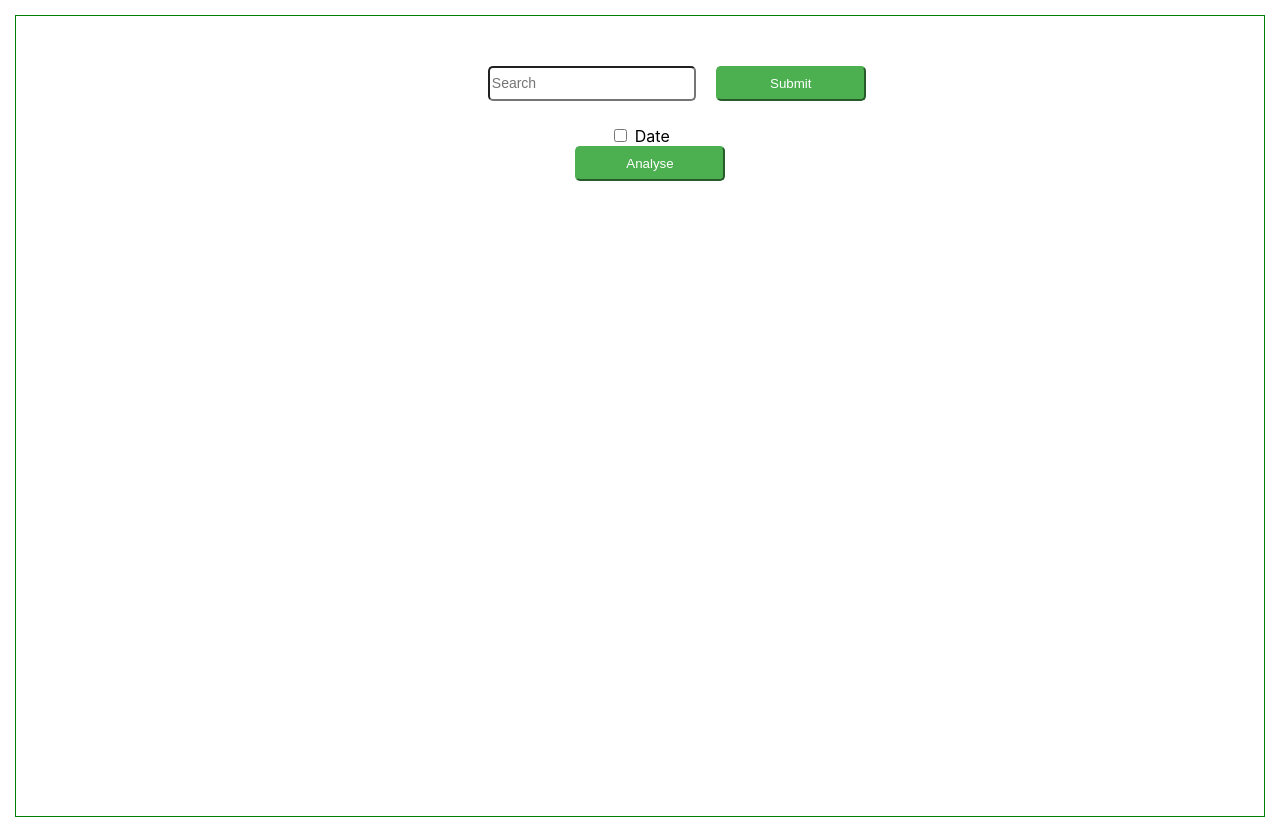
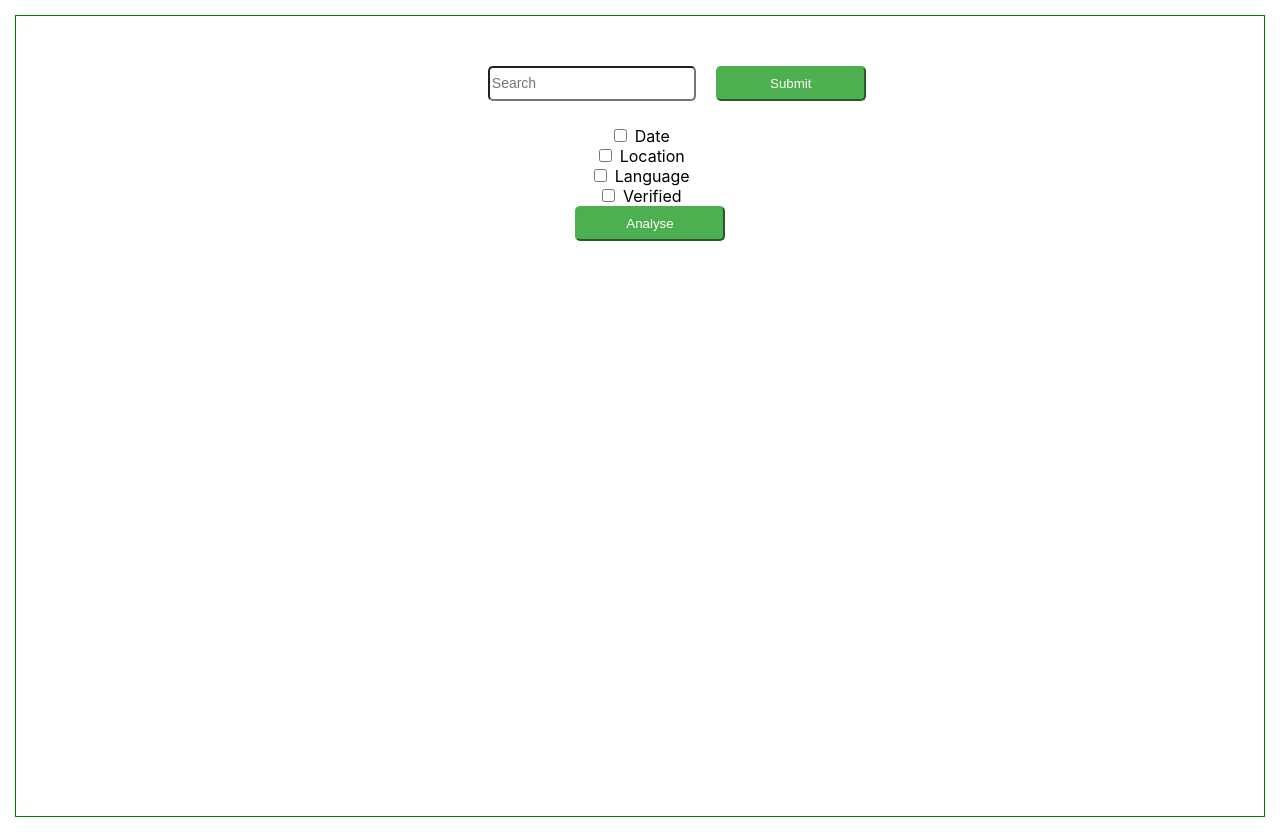
Before and after one commit to manalips30/twilytics_frontend, a React (Create React App) app: page / in a window 1280 px wide. Built offline with nearby package versions, Linux system fonts and the light colour scheme.

Commit message:
Filter implementation

```diff
--- a/src/App.js
+++ b/src/App.js
@@ -3,6 +3,9 @@ import Form from "./Form";
 import Contacts from "./components/contacts";
 import Filter from "./components/filter";
 import Chart from "./components/Chart";
+import Location_filter from "./components/location_filter"
+import Language_filter from "./components/language_filter"
+import Verified_filter from "./components/verified_filter"
 import "./App.css";
 
 
@@ -25,7 +28,7 @@ class App extends Component {
 
 
   onSearch = async(search) => {
-    await fetch(`http://localhost:8080/list?name=${search}`)
+    await fetch(`http://localhost:8080/query/search?name=${search}`)
     .then(res => res.json())
     .then((data) => {
       this.setState({ contacts: data })
@@ -53,6 +56,9 @@ class App extends Component {
         <Form onChange={this.onChange} onSearch={this.onSearch} />
         <Contacts contacts={this.state.contacts} searchKey={searchKey}/>
         <Filter onDate={this.onDate} />
+        <Location_filter />
+        <Language_filter />
+        <Verified_filter />
         <Chart chartData={this.state.contacts} />
       </div>
     );
--- a/src/components/contacts.js
+++ b/src/components/contacts.js
@@ -1,6 +1,5 @@
 import React from 'react'
 import "./contacts.css";
-
 
 const Contacts = ({ contacts, searchKey }) => {
   console.log(contacts)
@@ -27,6 +26,7 @@ const Contacts = ({ contacts, searchKey }) => {
             </div>
             <h6 className="location">{contact["user.location"]}</h6>
             <p className="card-text">{contact.full_text}</p>
+            <button className="buttonTweet" onClick={()=> window.open(`https://twitter.com/TulsiGabbard/status/${contact.id}`, "_blank")} >View Tweet</button>
           </div>
         </div>
       ))}
--- /dev/null
+++ b/src/components/language_filter.js
@@ -0,0 +1,21 @@
+import React from 'react'
+
+export default class Language_filter extends React.Component {
+    constructor(props) {
+        super(props)
+        this.state = {
+            language_check: false,
+        }
+    }
+    onLanguageChanged(e){
+        this.setState({language_check: !this.state.language_check});
+    };
+
+    render = () => {
+        return (
+            <div>
+            <input type="checkbox" name="Language" checked={this.state.language_check} onChange={e => this.onLanguageChanged(e)}/> Language <br/>
+            </div>
+        )
+      }
+}
--- /dev/null
+++ b/src/components/location_filter.js
@@ -0,0 +1,22 @@
+import React from 'react'
+import "./location_filter.css";
+
+export default class Location_filter extends React.Component {
+    constructor(props) {
+        super(props)
+        this.state = {
+            location_check: false,
+        }
+    }
+    onLocationChanged(e){
+        this.setState({location_check: !this.state.location_check});
+    };
+
+    render = () => {
+        return (
+            <div>
+            <input type="checkbox" name="Location" checked={this.state.location_check} onChange={e => this.onLocationChanged(e)}/> Location <br/>
+            </div>
+        )
+      }
+}
--- /dev/null
+++ b/src/components/verified_filter.js
@@ -0,0 +1,21 @@
+import React from 'react'
+
+export default class Verified_filter extends React.Component {
+    constructor(props) {
+        super(props)
+        this.state = {
+            verified_check: false,
+        }
+    }
+    onVerifiedChanged(e){
+        this.setState({verified_check: !this.state.verified_check});
+    };
+
+    render = () => {
+        return (
+            <div>
+            <input type="checkbox" name="Verified" checked={this.state.verified_check} onChange={e => this.onVerifiedChanged(e)}/> Verified <br/>
+            </div>
+        )
+      }
+}
```
Also changed, not shown: src/components/location_filter.css (added).
